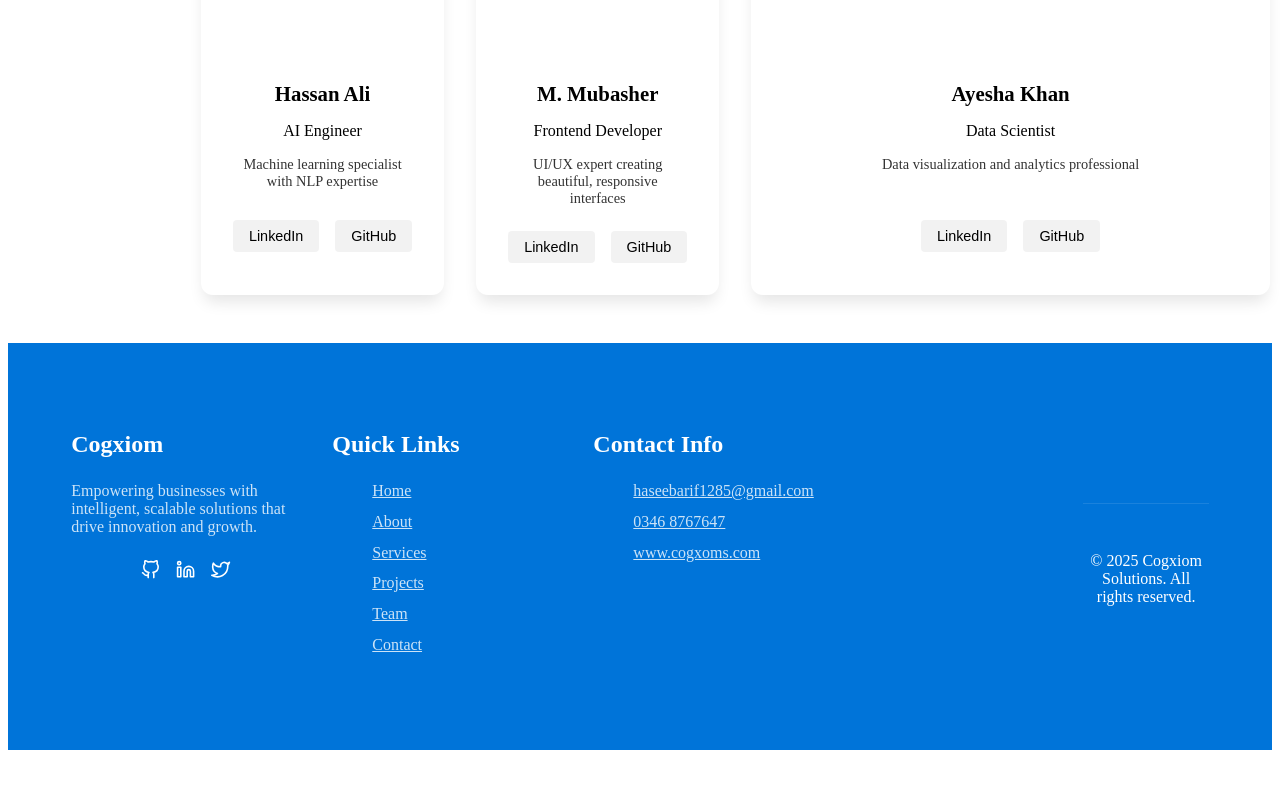
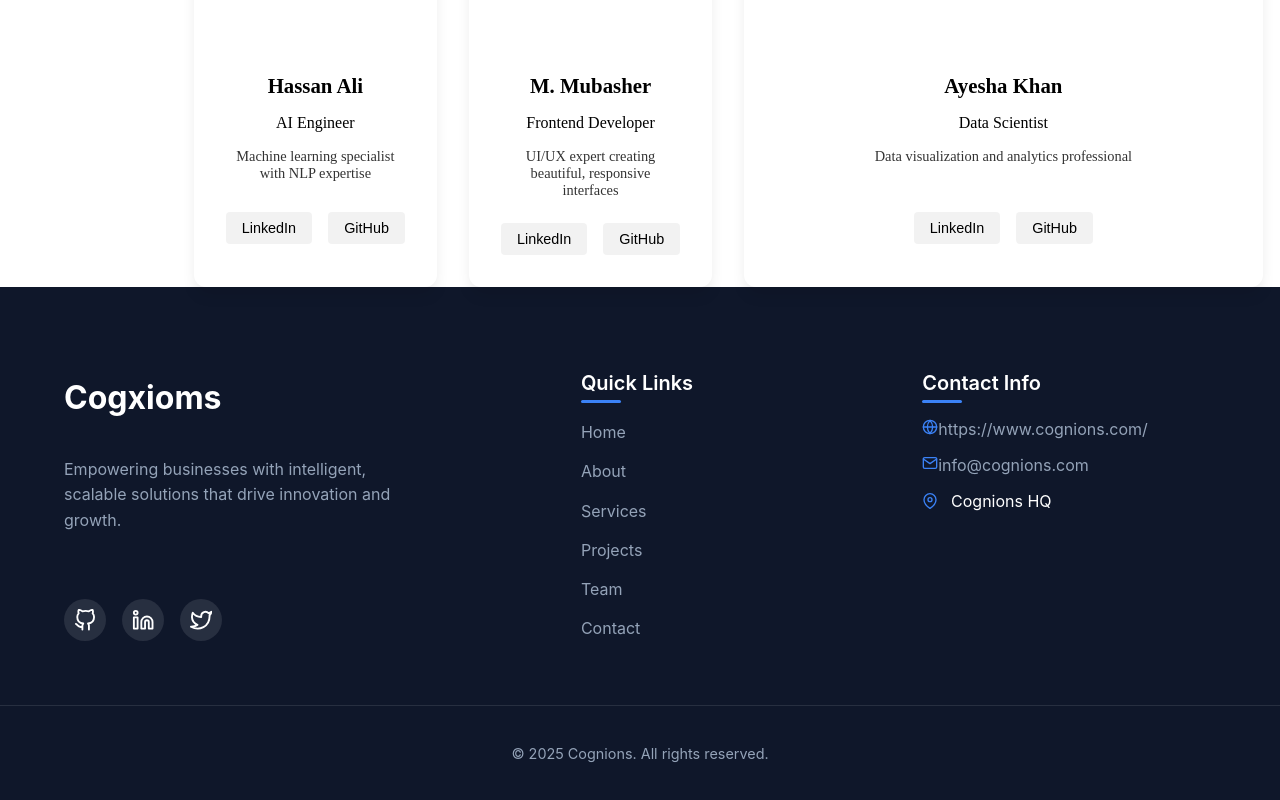
Before and after one commit to itxhas/Cogxioms, a React (Vite) app in the folder MYsite/: page /team in a window 1280 px wide. Shown: the part 483-1283 px from the top of the page. Before the commit the page ends 1241 px from the top, so only its background shows below. Built offline with nearby package versions, Linux system fonts and the light colour scheme.

Commit message:
"committed components and styles for the footer and app layout"

```diff
--- a/MYsite/src/App.css
+++ b/MYsite/src/App.css
@@ -1,6 +1,6 @@
 :root {
 
-    --primary: #083451;
+    --primary:#0f172a;
     --secondary:#4681a8;
 }
 
@@ -8,4 +8,6 @@ body {
   font-family: var(--bs-font-sans-serif);
   background: var(--bs-light);
   color: var(--bs-dark);
+  margin: 0%;
+  padding: 0%;
 }
--- a/MYsite/src/components/Footer/Footer.css
+++ b/MYsite/src/components/Footer/Footer.css
@@ -1,86 +1,222 @@
+/* Footer.css */
+
 .footer {
-  background-color: #0074D9;
-  color: white;
-  padding: 4rem 0 2rem;
+  background-color: var(--primary); /* Dark blue background */
+  color: #ffffff;
+  font-family: 'Inter', sans-serif;
 }
 
-.grid {
-  display: grid;
-  grid-template-columns: repeat(auto-fit, minmax(250px, 1fr));
-  gap: 3rem;
-  margin-bottom: 3rem;
+.footer-main {
+  padding: 4rem 0;
 }
 
-.about h3 {
-  font-size: 1.5rem;
-  margin-bottom: 1.5rem;
-  color: white;
+.container {
+  width: 90%;
+  max-width: 1200px;
+  margin: 0 auto;
 }
 
-.about p {
-  margin-bottom: 1.5rem;
-  opacity: 0.8;
+.footer-grid {
+  display: grid;
+  grid-template-columns: repeat(3, 1fr);
+  gap: 3rem;
+  justify-items: center; /* This ensures equal spacing between columns */
 }
 
-.socialLinks {
+.footer-column {
   display: flex;
+  flex-direction: column;
+}
+
+/* Brand Column */
+.brand-column {
+  max-width: 350px;
+  justify-self: start; /* Align first column to start */
+}
+
+.brand-name {
+  font-size: 2rem;
+  font-weight: 700;
+  margin-bottom: 1.5rem;
+  color: #ffffff;
+}
+
+.brand-description {
+  color: #94a3b8;
+  line-height: 1.6;
+  margin-bottom: 2rem;
+}
+
+.social-links {
+  display: flex;
+  gap: 1rem;
+  margin-top: auto;
+}
+
+.social-links a {
+  color: #ffffff;
+  font-size: 1.4rem;
+  transition: all 0.3s ease;
+  display: flex;
+  align-items: center;
+  justify-content: center;
+  width: 42px;
+  height: 42px;
+  border-radius: 50%;
+  background: rgba(255, 255, 255, 0.1);
+}
+
+.social-links a:hover {
+  background: #3b82f6;
+  transform: translateY(-3px);
+}
+
+/* Links Column */
+.column-title {
+  font-size: 1.25rem;
+  font-weight: 600;
+  margin-bottom: 1.5rem;
+  color: #ffffff;
+  position: relative;
+}
+
+.column-title::after {
+  content: '';
+  position: absolute;
+  bottom: -8px;
+  left: 0;
+  width: 40px;
+  height: 3px;
+  background: #3b82f6;
+  border-radius: 3px;
+}
+
+.footer-links {
+  list-style: none;
+  padding: 0;
+  margin: 0;
+  display: flex;
+  flex-direction: column;
+  gap: 0.8rem;
+}
+
+.footer-links li a {
+  color: #94a3b8;
+  text-decoration: none;
+  transition: all 0.3s ease;
+  display: inline-block;
+  padding: 0.2rem 0;
+}
+
+.footer-links li a:hover {
+  color: #ffffff;
+  transform: translateX(5px);
+}
+
+/* Contact Column */
+.contact-info {
+  list-style: none;
+  padding: 0;
+  margin: 0;
+  display: flex;
+  flex-direction: column;
   gap: 1rem;
 }
 
-.socialLinks a {
-  color: white;
-  font-size: 1.2rem;
-  transition: color 0.3s ease;
+.contact-info li {
+  display: flex;
+  align-items: center;
+  gap: 0.8rem;
 }
 
-.socialLinks a:hover {
-  color: var(--primary-color);
+.contact-icon {
+  color: #3b82f6;
+  flex-shrink: 0;
 }
 
-.links h3,
-.contact h3 {
-  font-size: 1.5rem;
-  margin-bottom: 1.5rem;
-  color: white;
+.contact-info a {
+  color: #94a3b8;
+  text-decoration: none;
+  transition: all 0.3s ease;
 }
 
-.links ul,
-.contact ul {
-  list-style: none;
+.contact-info a:hover {
+  color: #ffffff;
+  text-decoration: underline;
 }
 
-.links li {
-  margin-bottom: 0.8rem;
+/* Copyright Section */
+.footer-copyright {
+  padding: 1.5rem 0;
+  border-top: 1px solid rgba(255, 255, 255, 0.1);
+  color: #94a3b8;
+  font-size: 0.9rem;
 }
 
-.links a {
-  color: white;
-  opacity: 0.8;
-  transition: opacity 0.3s ease;
+.footer-copyright .container {
+  display: flex;
+  justify-content: center;
 }
 
-.links a:hover {
-  opacity: 1;
-  color: var(--primary-color);
+/* Responsive Design */
+@media (max-width: 1024px) {
+  .footer-grid {
+    grid-template-columns: 1fr 1fr;
+    justify-items: start;
   }
 
-.contact li {
-  margin-bottom: 0.8rem;
-  opacity: 0.8;
+  .brand-column {
+    grid-column: 1 / -1;
+    max-width: 100%;
+    justify-self: center;
+    text-align: center;
   }
 
-.contact a {
-  color: white;
-  transition: color 0.3s ease;
+  .brand-column .social-links {
+    justify-content: center;
+  }
 }
 
-.contact a:hover {
-  color: var(--primary-color);
+@media (max-width: 768px) {
+  .footer-main {
+    padding: 3rem 0;
   }
 
-.copyright {
+  .footer-grid {
+    grid-template-columns: 1fr;
+    gap: 2rem;
+    justify-items: start;
+  }
+
+  .brand-column {
+    max-width: 100%;
     text-align: center;
-  padding-top: 2rem;
-  border-top: 1px solid rgba(255, 255, 255, 0.1);
-  opacity: 0.8;
   }
+
+  .social-links {
+    margin-top: 1.5rem;
+    justify-content: center;
+  }
+
+  .column-title {
+    font-size: 1.1rem;
+  }
+
+  .footer-column {
+    align-items: center;
+    text-align: center;
+  }
+
+  .column-title::after {
+    left: 50%;
+    transform: translateX(-50%);
+  }
+
+  .footer-links {
+    align-items: center;
+  }
+
+  .contact-info {
+    align-items: center;
+  }
+}
--- a/MYsite/src/components/Footer/Footer.jsx
+++ b/MYsite/src/components/Footer/Footer.jsx
@@ -1,45 +1,48 @@
 import { motion } from 'framer-motion';
-import { FiGithub, FiLinkedin, FiTwitter } from 'react-icons/fi';
+import { FiGithub, FiLinkedin, FiTwitter, FiMail, FiMapPin, FiGlobe } from 'react-icons/fi';
 import './Footer.css';
 
 const Footer = () => {
   return (
     <footer className="footer">
+      <div className="footer-main">
         <div className="container">
-        <div className="grid">
+          <div className="footer-grid">
+            {/* First Column - Brand Info */}
             <motion.div
-            className="about"
+              className="footer-column brand-column"
               initial={{ opacity: 0, y: 20 }}
               whileInView={{ opacity: 1, y: 0 }}
               transition={{ duration: 0.5 }}
               viewport={{ once: true }}
             >
-            <h3>Cogxiom</h3>
-            <p>
+              <h2 className="brand-name">Cogxioms</h2>
+              <p className="brand-description">
                 Empowering businesses with intelligent, scalable solutions that drive innovation and growth.
               </p>
-            <div className="socialLinks">
-              <a href="https://github.com/cogxioms" aria-label="GitHub" target="_blank" rel="noopener noreferrer">
+              <div className="social-links">
+                <a href="https://github.com/cognions" aria-label="GitHub" target="_blank" rel="noopener noreferrer">
                   <FiGithub />
                 </a>
-              <a href="https://linkedin.com/company/cogxioms" aria-label="LinkedIn" target="_blank" rel="noopener noreferrer">
+                <a href="https://linkedin.com/company/cognions" aria-label="LinkedIn" target="_blank" rel="noopener noreferrer">
                   <FiLinkedin />
                 </a>
-              <a href="https://twitter.com/cogxioms" aria-label="Twitter" target="_blank" rel="noopener noreferrer">
+                <a href="https://twitter.com/cognions" aria-label="Twitter" target="_blank" rel="noopener noreferrer">
                   <FiTwitter />
                 </a>
               </div>
             </motion.div>
 
+            {/* Second Column - Quick Links */}
             <motion.div
-            className="links"
+              className="footer-column links-column"
               initial={{ opacity: 0, y: 20 }}
               whileInView={{ opacity: 1, y: 0 }}
               transition={{ duration: 0.5, delay: 0.1 }}
               viewport={{ once: true }}
             >
-            <h3>Quick Links</h3>
-            <ul>
+              <h3 className="column-title">Quick Links</h3>
+              <ul className="footer-links">
                 <li><a href="/">Home</a></li>
                 <li><a href="/about">About</a></li>
                 <li><a href="/services">Services</a></li>
@@ -49,37 +52,50 @@ const Footer = () => {
               </ul>
             </motion.div>
 
+            {/* Third Column - Contact Info */}
             <motion.div
-            className="contact"
+              className="footer-column contact-column"
               initial={{ opacity: 0, y: 20 }}
               whileInView={{ opacity: 1, y: 0 }}
               transition={{ duration: 0.5, delay: 0.2 }}
               viewport={{ once: true }}
             >
-            <h3>Contact Info</h3>
-            <ul>
+              <h3 className="column-title">Contact Info</h3>
+              <ul className="contact-info">
                 <li>
-                <a href="mailto:haseebarif1285@gmail.com">haseebarif1285@gmail.com</a>
+                  <a href="https://www.cognions.com/" target="_blank" rel="noopener noreferrer">
+                    <FiGlobe className="contact-icon" />
+                    https://www.cognions.com/
+                  </a>
                 </li>
                 <li>
-                <a href="tel:03468767647">0346 8767647</a>
+                  <a href="mailto:info@cognions.com">
+                    <FiMail className="contact-icon" />
+                    info@cognions.com
+                  </a>
                 </li>
                 <li>
-                <a href="https://www.cogxioms.com" target="_blank" rel="noopener noreferrer">www.cogxoms.com</a>
+                  <FiMapPin className="contact-icon" />
+                  Cognions HQ
                 </li>
               </ul>
             </motion.div>
           </div>
+        </div>
+      </div>
 
-        <motion.div
-          className="copyright"
+      {/* Copyright Section */}
+      <div className="footer-copyright">
+        <div className="container">
+          <motion.p
             initial={{ opacity: 0 }}
             whileInView={{ opacity: 1 }}
             transition={{ duration: 0.5, delay: 0.3 }}
             viewport={{ once: true }}
           >
-          <p>&copy; {new Date().getFullYear()} Cogxiom Solutions. All rights reserved.</p>
-        </motion.div>
+            © 2025 Cognions. All rights reserved.
+          </motion.p>
+        </div>
       </div>
     </footer>
   );
```
Lines whose indentation alone changed are shown as unchanged.
